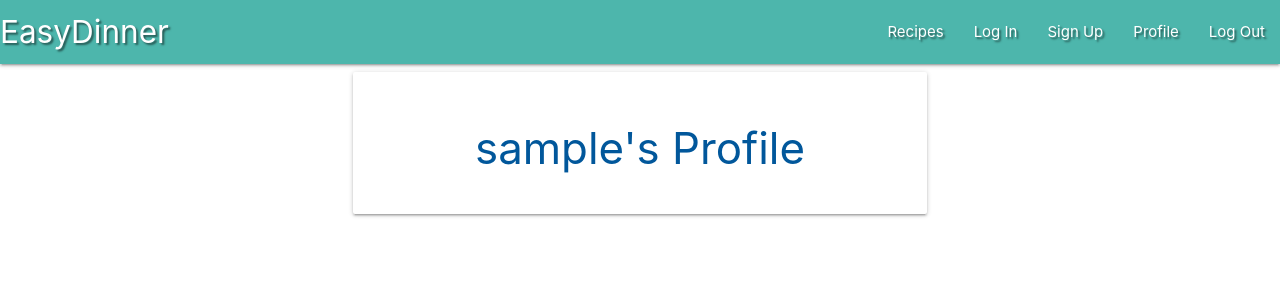
After one commit to upeshp/MS3_EasyDinner, a Flask app: page /profile/1 in a window 1280 px wide. The commit adds this page. Shown: the top 300 px of the page. Run offline with Flask 2, Linux system fonts and the light colour scheme; the visitor is signed in with stand-in values (Sample User, id 1); a database or web service that is not in the repository returns one stand-in record (values such as "Sample title"); some libraries are stand-ins or nearby versions.

Commit message:
Feat: created profile.html for user profile page, added app functionality in app.py for profile page

```diff
--- a/app.py
+++ b/app.py
@@ -45,6 +45,8 @@ def register():
         # put the new user into 'session' cookie
         session["user"] = request.form.get("username").lower()
         flash("Registration Successful!")
+        return redirect(url_for("profile", username=session["user"]))
+
     return render_template("register.html")
 
 
@@ -58,9 +60,12 @@ def login():
         if existing_user:
             # ensure hashed password matches user input
             if check_password_hash(
-                existing_user["password"], request.form.get("password")):
-                    session["user"] = request.form.get("username").lower()
-                    flash("Welcome, {}".format(request.form.get("username")))
+                    existing_user["password"], request.form.get("password")):
+                        session["user"] = request.form.get("username").lower()
+                        flash("Welcome, {}".format(
+                            request.form.get("username")))
+                        return redirect(url_for(
+                            "profile", username=session["user"]))
             else:
                 # invalid password match
                 flash("Incorrect Username and/or Password")
@@ -74,6 +79,14 @@ def login():
     return render_template("login.html")
 
 
+@app.route("/profile/<username>", methods=["GET", "POST"])
+def profile(username):
+    # grab the session user's username from db
+    username = mongo.db.users.find_one(
+        {"username": session["user"]})["username"]
+    return render_template("profile.html", username=username)
+
+
 if __name__ == "__main__":
     app.run(host=os.environ.get("IP"),
             port=int(os.environ.get("PORT")),
--- a/templates/base.html
+++ b/templates/base.html
@@ -27,7 +27,7 @@
                     <li><a href="{{ url_for('get_recipes') }}">Recipes</a></li>
                     <li><a href="{{ url_for('login') }}">Log In</a></li>
                     <li><a href="{{ url_for('register') }}">Sign Up</a></li>
-                    <li><a href="#">Profile</a></li>
+                    <li><a href="{{ url_for('profile', username=session['user']) }}">Profile</a></li>
                     <li><a href="#">Log Out</a></li>
                 </ul>
             </div>
@@ -41,7 +41,7 @@
             <li><a href="{{ url_for('get_recipes') }}">Recipes</a></li>
             <li><a href="{{ url_for('login') }}">Log In</a></li>
             <li><a href="{{ url_for('register') }}">Sign Up</a></li>
-            <li><a href="#">Profile</a></li>
+            <li><a href="{{ url_for('profile', username=session['user']) }}">Profile</a></li>
             <li><a href="#">Log Out</a></li>
         </ul>
     </header>
--- /dev/null
+++ b/templates/profile.html
@@ -0,0 +1,14 @@
+{% extends "base.html" %}
+{% block content %}
+
+    <div class="row">
+        <div class="col s12 m8 offset-m2">
+            <div class="card-panel">
+                <h3 class="center-align light-blue-text text-darken-4">
+                    {{ username }}'s Profile
+                </h3>
+            </div>
+        </div>
+    </div>
+
+{% endblock %}
```
